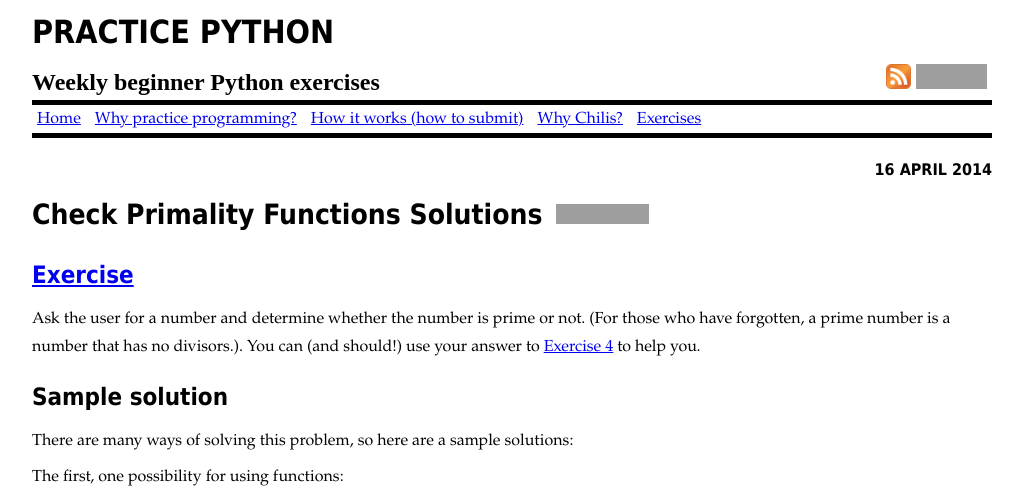
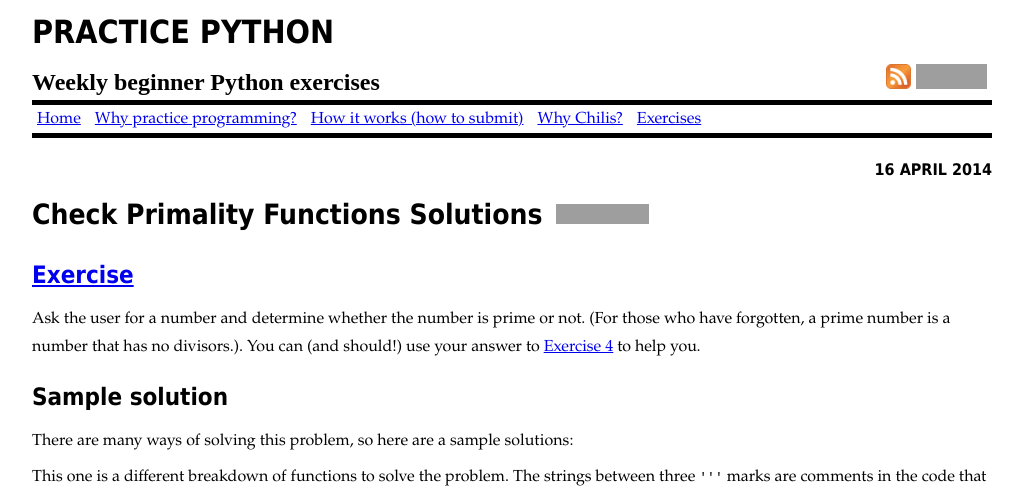
Before and after one commit to mprat/practicepython, a Jekyll site: the page built from _posts/2014-04-16-11-check-primality-functions-solutions.md, in a window 1280 px wide. Shown: the top 491 px of the page, without its empty margins (128-1151 px from the left). Built offline with Jekyll 4.4.1, drawn with Linux system fonts in a browser that asks for light colours; comment, search, counter and statistics services are not loaded; some of the changed text lies outside the part shown; grey boxes are pictures that could not be loaded.

Commit message:
Take out wrong solution from primality solutions

```diff
--- a/_posts/2014-04-16-11-check-primality-functions-solutions.md
+++ b/_posts/2014-04-16-11-check-primality-functions-solutions.md
@@ -12,10 +12,7 @@
 
 There are many ways of solving this problem, so here are a sample solutions:
 
-The first, one possibility for using functions:
-<script src="https://gist.github.com/prgrm/10950809.js"></script>
-
-And this one is a different breakdown of functions to solve the problem. The strings between three `'''` marks are comments in the code that describe what each function does.
+This one is a different breakdown of functions to solve the problem. The strings between three `'''` marks are comments in the code that describe what each function does.
 
 <script src="https://gist.github.com/JamieMacIver/11196563.js"></script>
 
```
Also changed, not shown: _posts/2014-06-06-16-password-generator-solutions.md (+4 -0 lines), _posts/2016-03-08-tic-tac-toe-draw-solutions.md (+1 -1 lines).
